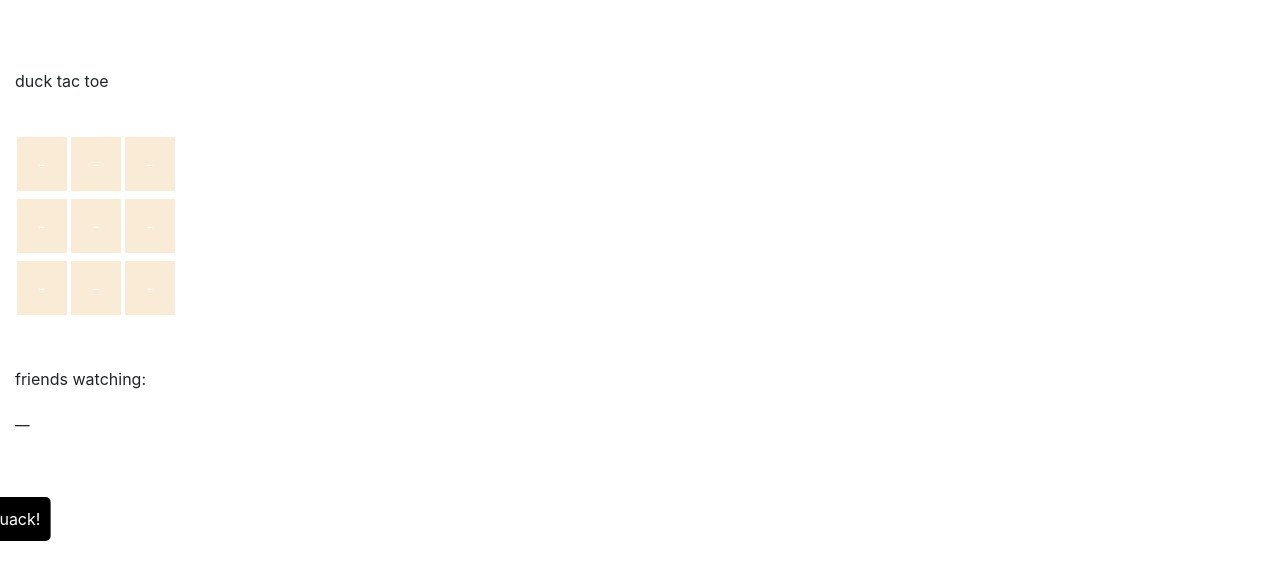
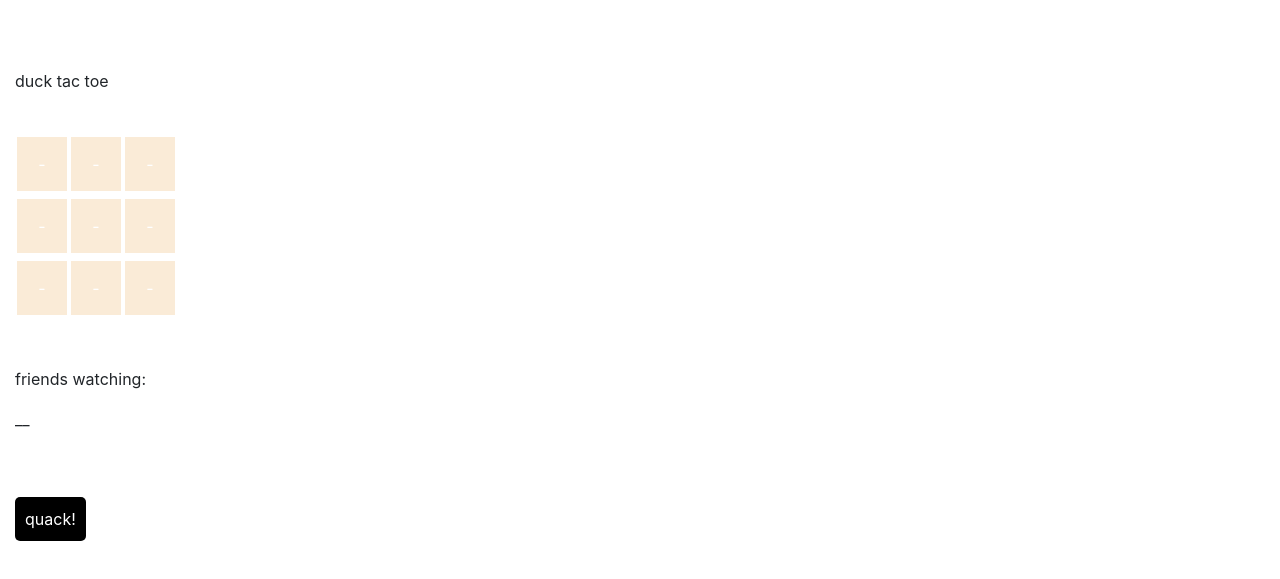
Before and after one commit to MokeDuck/idk, a plain HTML site: page DatabaseTesting.html in a window 1280 px wide. Shown: the part 265-844 px from the top of the page. Drawn offline with nearby package versions, Linux system fonts and the light colour scheme; no server answers.

Commit message:
Update DatabaseTesting.html

```diff
--- a/DatabaseTesting.html
+++ b/DatabaseTesting.html
@@ -20,8 +20,8 @@
 }
 
 .container .btn {
-  transform: translate(-50%, -50%);
-  -ms-transform: translate(-50%, -50%);
+  transform: translate(0%, -50%);
+  -ms-transform: translate(0%, -50%);
   background-color: #000;
   color: white;
   font-size: 16px;
```
